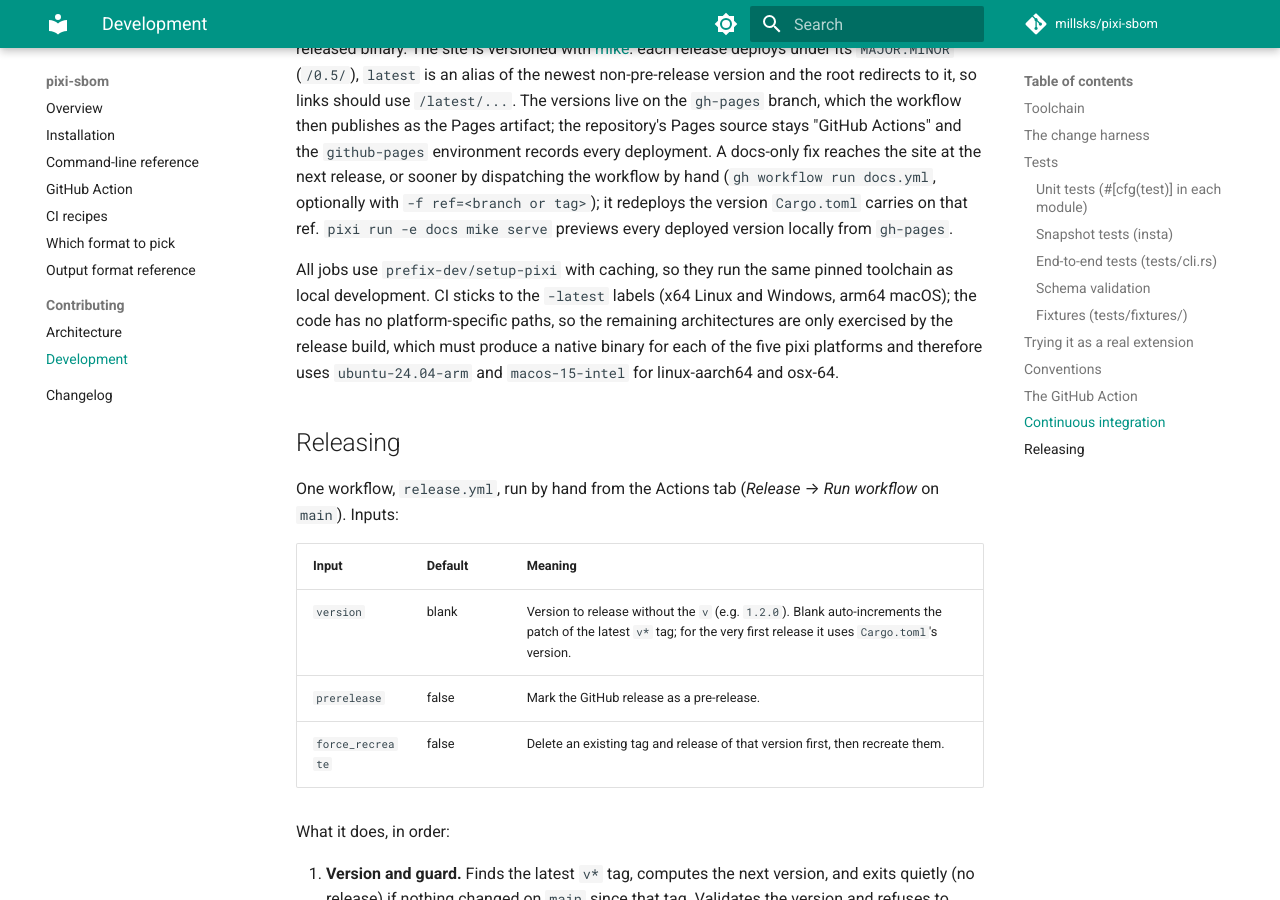
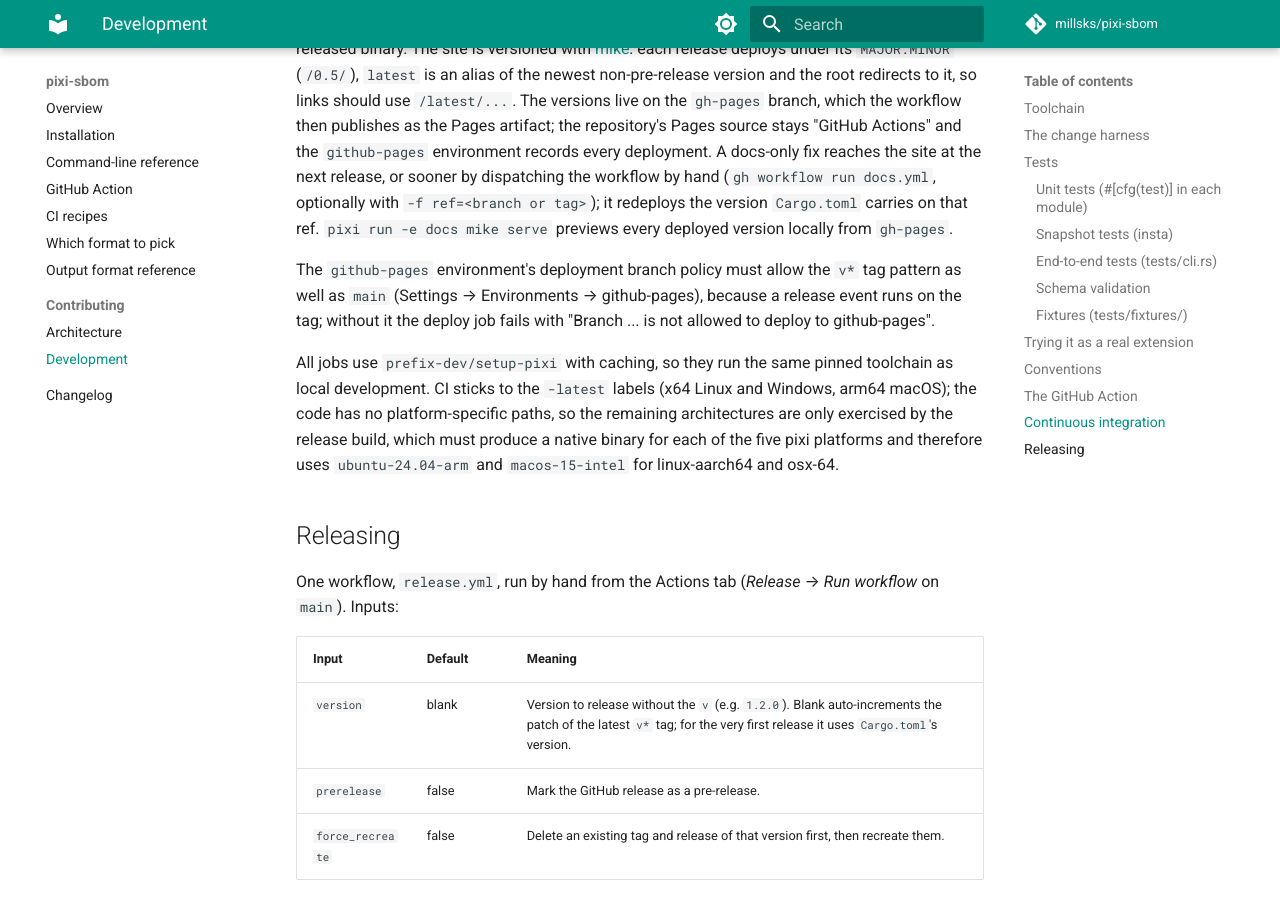
Before and after one commit to millsks/pixi-sbom, an MkDocs documentation site: the page built from docs/development.md, in a window 1280 px wide and 900 px high, scrolled down 5464 px. Built offline with MkDocs 1.6.1 and Material for MkDocs 9.7.7, drawn with Linux system fonts in a browser that asks for light colours; comment, search, counter and statistics services are not loaded; the version menu is left out.

Commit message:
docs: note the github-pages environment tag policy releases need
Co-Authored-By: Claude Opus 5 (1M context) <noreply@anthropic.com>

```diff
--- a/docs/development.md
+++ b/docs/development.md
@@ -172,6 +172,10 @@ deployment. A docs-only fix reaches the site at the next release, or sooner by d
 (`gh workflow run docs.yml`, optionally with `-f ref=<branch or tag>`); it redeploys the version `Cargo.toml`
 carries on that ref. `pixi run -e docs mike serve` previews every deployed version locally from `gh-pages`.
 
+The `github-pages` environment's deployment branch policy must allow the `v*` tag pattern as well as `main`
+(Settings → Environments → github-pages), because a release event runs on the tag; without it the deploy job fails
+with "Branch ... is not allowed to deploy to github-pages".
+
 All jobs use `prefix-dev/setup-pixi` with caching, so they run the same pinned toolchain as local development. CI
 sticks to the `-latest` labels (x64 Linux and Windows, arm64 macOS); the code has no platform-specific paths, so the
 remaining architectures are only exercised by the release build, which must produce a native binary for each of the
```
